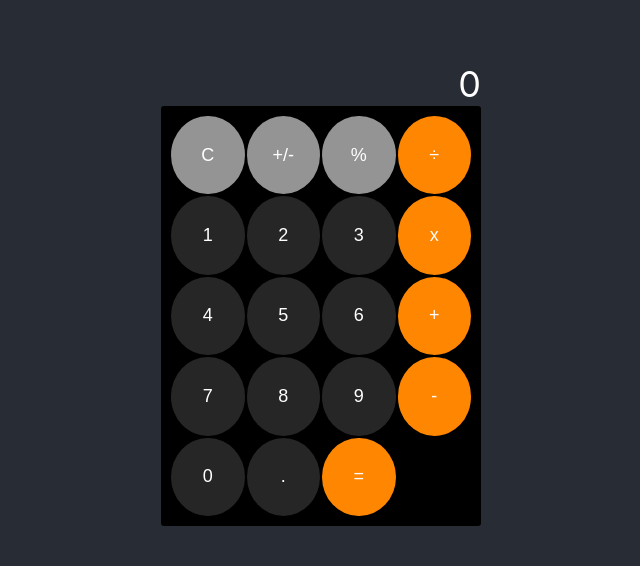
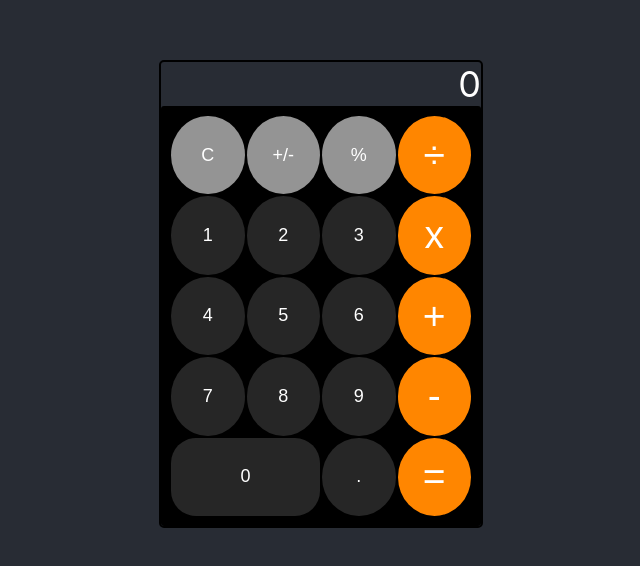
Before and after one commit to skullyflower/hello-calculator, a React (Create React App) app: page / in a window 1280 px wide. Shown: the part 106-672 px from the top of the page, without its empty margins (319-959 px from the left). Built offline with nearby package versions, Linux system fonts and the light colour scheme.

Commit message:
Broke into components and custom hook highlighting active function key

```diff
--- a/src/App.tsx
+++ b/src/App.tsx
@@ -1,6 +1,6 @@
 import React from 'react';
 import './App.css';
-import { Calculator } from './Calculator';
+import { Calculator } from './calculator';
 
 function App() {
   return (
--- a/src/Calculator.tsx
+++ /dev/null
@@ -1,102 +0,0 @@
-import React, {useEffect,useState} from 'react';
-import './Calculator.css';
-
-function concatenateNumKeyPress(activeNumber:number, digit:number|string){
-  if (activeNumber === 0){
-    return Number(digit);
-  }else{
-    const stringNumber = activeNumber.toString()+digit.toString();
-    const result = Number.parseFloat(stringNumber);
-    return isNaN(result)? activeNumber : result;
-  }
-}
-
-function doOperation(number:number, runningtotal:number, operation:string|null){
-  switch (operation)
-  {
-    case "divide":
-      return runningtotal/number;
-    case "add":
-      return runningtotal+number;
-    case "subtract":
-      return runningtotal-number;
-    case "multiply":
-      return runningtotal*number;
-    case null:
-      return runningtotal;
-    default:
-      return 0;
-}
-
-}
-type CalculatorButtonType = {
-  buttonColor:string,
-  wide?:boolean,
-  value:string;
-  onClick:()=>void,}
-const CalculatorButton = ({buttonColor,value,wide, onClick}:CalculatorButtonType) => {
-  return <button className={wide?"wide-button":""} type="button" onClick={onClick} style={{backgroundColor:buttonColor}} value={value}>{value.toString()}</button>
-};
-export const Calculator = () => {
-const [total,setTotal] = useState(0);
-const [activeNumber,setActiveNumber] = useState<number>(0);
-const [activeFunction, setActiveFunction] = useState<string|null>(null);
-
-const clearAll = () =>{
-  setTotal(0);
-  setActiveFunction(null);
-  setActiveNumber(0);
-}
-
-const numberKeyPress = (digit:number|string)=>{
-  setActiveNumber(concatenateNumKeyPress(activeNumber, digit));
-};
-
-const functionKeyPress = (operation:string) => {
-  setActiveFunction(operation);
-  setActiveNumber(0);
-}
-
-useEffect(()=>{
-  if(activeFunction===null && activeNumber!==0) setTotal(activeNumber);
-},[activeNumber,activeFunction]);
-
-const processCalculation=() => {
-  if(activeFunction!==null && total!==0){
-    setTotal(doOperation(activeNumber, total, activeFunction));
-  }
-  setActiveNumber(0);
-  setActiveFunction(null);
-};
-
-  return (
-  <div className='calculator' style={{color:"#fff"}}>
-    <div className='total'>{activeNumber? activeNumber:total}</div>
-    <div className='buttons'>
-    <CalculatorButton buttonColor="#949494" value="C" onClick={clearAll}/>
-    <CalculatorButton buttonColor="#949494" value="+/-" onClick={()=>setActiveNumber(-activeNumber)}/>
-    <CalculatorButton buttonColor="#949494" value="%" onClick={()=>setActiveNumber(activeNumber*.01)}/>
-    <CalculatorButton buttonColor="#FF8600" value="÷" onClick={()=>functionKeyPress("divide")}/>
-    <CalculatorButton buttonColor='#262626' value="1" onClick={()=>numberKeyPress(1)}/>
-    <CalculatorButton buttonColor='#262626' value="2" onClick={()=>numberKeyPress(2)}/>
-    <CalculatorButton buttonColor='#262626' value="3" onClick={()=>numberKeyPress(3)}/>
-    <CalculatorButton buttonColor="#FF8600" value="x" onClick={()=>functionKeyPress("multiply")}/>
-
-    <CalculatorButton buttonColor='#262626' value="4" onClick={()=>numberKeyPress(4)}/>
-    <CalculatorButton buttonColor='#262626' value="5" onClick={()=>numberKeyPress(5)}/>
-    <CalculatorButton buttonColor='#262626' value="6" onClick={()=>numberKeyPress(6)}/>
-    <CalculatorButton buttonColor="#FF8600" value="+" onClick={()=>functionKeyPress("add")}/>
-
-    <CalculatorButton buttonColor='#262626' value="7" onClick={()=>numberKeyPress(7)}/>
-    <CalculatorButton buttonColor='#262626' value="8" onClick={()=>numberKeyPress(8)}/>
-    <CalculatorButton buttonColor='#262626' value="9" onClick={()=>numberKeyPress(9)}/>
-    <CalculatorButton buttonColor="#FF8600" value="-" onClick={()=>{functionKeyPress("subtract")}}/>
-
-    <CalculatorButton  buttonColor='#262626' value="0" onClick={()=>numberKeyPress(0)}/>
-    <CalculatorButton  buttonColor='#262626' value="." onClick={()=>numberKeyPress(".")}/>
-
-    <CalculatorButton buttonColor="#FF8600" value="=" onClick={processCalculation}/>
-
- </div>
-  </div>)
-}
--- a/src/Calculator.css
+++ b/src/calculator/Calculator.css
@@ -1,4 +1,9 @@
-.calculator .buttons{
+.calculator {
+  border: 2px solid #000;
+  border-radius: 5px;
+  width: 320px;
+}
+.buttons{
   background-color: #000;
   padding: 10px;
   border-radius: 3px
@@ -28,6 +33,8 @@
   -ms-grid-column-span: 2;
 }
 .calculator .total{
+  max-width: 100%;
   font-size: 36px;
   text-align: right;
+  overflow-x: hidden;
 }
--- /dev/null
+++ b/src/calculator/Calculator.tsx
@@ -0,0 +1,38 @@
+import {CalculatorButton} from './CalculatorButton';
+import './Calculator.css';
+import { useCalculator } from './useCalculator';
+
+export const Calculator = () => {
+const {displayTotal,active, onKeyPress} = useCalculator();
+
+  return (
+  <div className='calculator' style={{color:"#fff"}}>
+    <div className='total'>{displayTotal}</div>
+    <div className='buttons'>
+    <CalculatorButton buttonStyle="option" value="C" onClick={()=>onKeyPress('C')}/>
+    <CalculatorButton buttonStyle="option" value="+/-" onClick={()=>onKeyPress('+/-')}/>
+    <CalculatorButton buttonStyle="option" value="%" onClick={()=>onKeyPress('%')}/>
+    <CalculatorButton active={active} buttonStyle="function" value="÷" onClick={()=>onKeyPress('÷')}/>
+    <CalculatorButton  value="1" onClick={()=>onKeyPress('1')}/>
+    <CalculatorButton  value="2" onClick={()=>onKeyPress('2')}/>
+    <CalculatorButton  value="3" onClick={()=>onKeyPress('3')}/>
+    <CalculatorButton active={active} buttonStyle="function" value="x" onClick={()=>onKeyPress("x")}/>
+
+    <CalculatorButton  value="4" onClick={()=>onKeyPress('4')}/>
+    <CalculatorButton  value="5" onClick={()=>onKeyPress('5')}/>
+    <CalculatorButton  value="6" onClick={()=>onKeyPress('6')}/>
+    <CalculatorButton active={active} buttonStyle='function' value="+" onClick={()=>onKeyPress("+")}/>
+
+    <CalculatorButton  value="7" onClick={()=>onKeyPress('7')}/>
+    <CalculatorButton  value="8" onClick={()=>onKeyPress('8')}/>
+    <CalculatorButton  value="9" onClick={()=>onKeyPress('9')}/>
+    <CalculatorButton active={active} buttonStyle="function" value="-" onClick={()=>{onKeyPress("-")}}/>
+
+    <CalculatorButton buttonStyle="wide"  value="0" onClick={()=>onKeyPress('0')}/>
+    <CalculatorButton  value="." onClick={()=>onKeyPress(".")}/>
+
+    <CalculatorButton buttonStyle="function" value="=" onClick={()=>onKeyPress("=")}/>
+
+ </div>
+  </div>)
+}
--- /dev/null
+++ b/src/calculator/CalculatorButton.tsx
@@ -0,0 +1,29 @@
+type CalculatorButtonType = {
+  buttonStyle?: string,
+  active?:string|null,
+  wide?:boolean,
+  value:string;
+  onClick:()=>void,
+}
+
+function getButtonStyles (style:string|undefined,active:string|null|undefined, value:string){
+  const isactive = active === value;
+
+  switch(style){
+    case "option":
+      return {backgroundColor:"#949494"}
+    case "function":
+      return {backgroundColor:'#FF8600',fontSize:'1.5em',border:isactive?'1px solid #fff9':'1px solid transparent'}
+    case "wide":
+      return {backgroundColor:'#262626',
+      gridColumnStart:1,
+        gridColumnEnd:3,
+      borderRadius:'25px'}
+      default :
+      return {backgroundColor:'#262626'}
+  }
+};
+
+export const CalculatorButton = ({buttonStyle,active, value, onClick}:CalculatorButtonType) => {
+  return <button  type="button" onClick={onClick} style={getButtonStyles(buttonStyle, active, value)} value={value}>{value.toString()}</button>
+};
--- /dev/null
+++ b/src/calculator/index.ts
@@ -0,0 +1 @@
+export * from './Calculator';
--- /dev/null
+++ b/src/calculator/useCalculator.ts
@@ -0,0 +1,110 @@
+import  {useState} from 'react';
+function concatenateNumKeyPress(activeNumber:string, digit:string){
+  if (activeNumber === null){
+    if(digit ===".") return '0.';
+    return digit;
+  }else{
+    const stringNumber = activeNumber+digit;
+    return stringNumber;
+  }
+}
+
+function doOperation(number:number, runningtotal:number, operation:string|null){
+  switch (operation)
+  {
+    case "÷":
+      if(number)
+      return runningtotal/number;
+      return runningtotal
+    case "+":
+      return runningtotal+number;
+    case "-":
+      return runningtotal-number;
+    case "x":
+      return runningtotal*number;
+    case null:
+      return runningtotal;
+    default:
+      return 0;
+  }
+}
+const formatTotal = (number:string, total:number)=>{
+  const rawNumber = number!==''&& Number(number)!==total? number:total;
+  const stringNumber= rawNumber.toString();
+  if(stringNumber.length>12){
+    return Number(stringNumber).toPrecision(12).toString();
+  }
+  return rawNumber.toString();
+}
+
+
+export const useCalculator =()=>{
+  const [total,setTotal] = useState(0);
+  const [activeNumber,setActiveNumber] = useState<string>("");
+  const [activeFunction, setActiveFunction] = useState<string|null>(null);
+
+const onKeyPress = (value:string) =>{
+  if(isNaN(Number(value))){
+    switch (value){
+      case "C":
+        clearAll();
+        break;
+      case "+/-":
+        signChange();
+        break;
+      case "%":
+        percent();
+        break;
+      case "=":
+        processCalculation();
+        break;
+      case ".":
+        numberKeyPress(value);
+        break;
+      default:
+        functionKeyPress(value);
+    }
+  }else{
+    numberKeyPress(value);
+  }
+}
+
+const clearAll = () =>{
+  setTotal(0);
+  setActiveFunction(null);
+  setActiveNumber('');
+}
+const numberKeyPress = (digit:string)=>{
+  const currentNumber = concatenateNumKeyPress(activeNumber, digit);
+  setActiveNumber(currentNumber.toString());
+};
+
+const signChange = ()=>{
+  if(activeNumber) return setActiveNumber((-1*Number(activeNumber)).toString());
+  if(total) return setTotal(-total);
+}
+
+const percent = () => {
+  if(activeNumber) return setActiveNumber((0.01*Number(activeNumber)).toString());
+  if(total) return setTotal(0.01*total);
+}
+
+const functionKeyPress = (operation:string) => {
+  if( total === 0) setTotal(Number(activeNumber));
+  setActiveFunction(operation);
+  if(total!==0&&activeNumber!==''){
+    setTotal(doOperation(Number(activeNumber), total, operation));}
+  setActiveNumber('');
+}
+
+const processCalculation=() => {
+  if(activeFunction!==null && total!==0){
+    setTotal(doOperation(Number(activeNumber), total, activeFunction));
+  }
+  setActiveNumber('');
+  setActiveFunction(null);
+};
+
+const displayNumber = formatTotal(activeNumber,total);
+return {displayTotal:displayNumber,active: activeFunction,onKeyPress:onKeyPress};
+}
```
